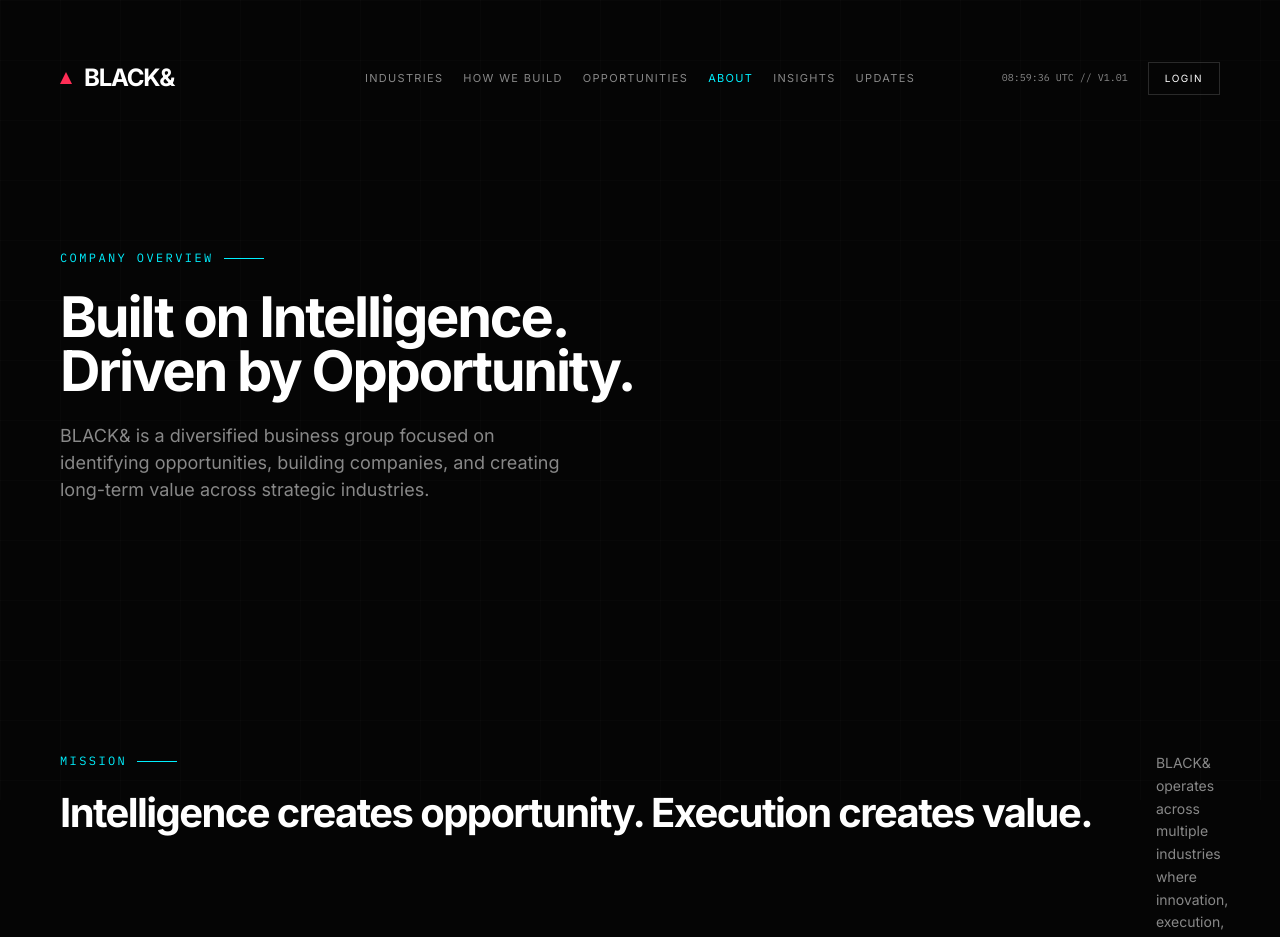
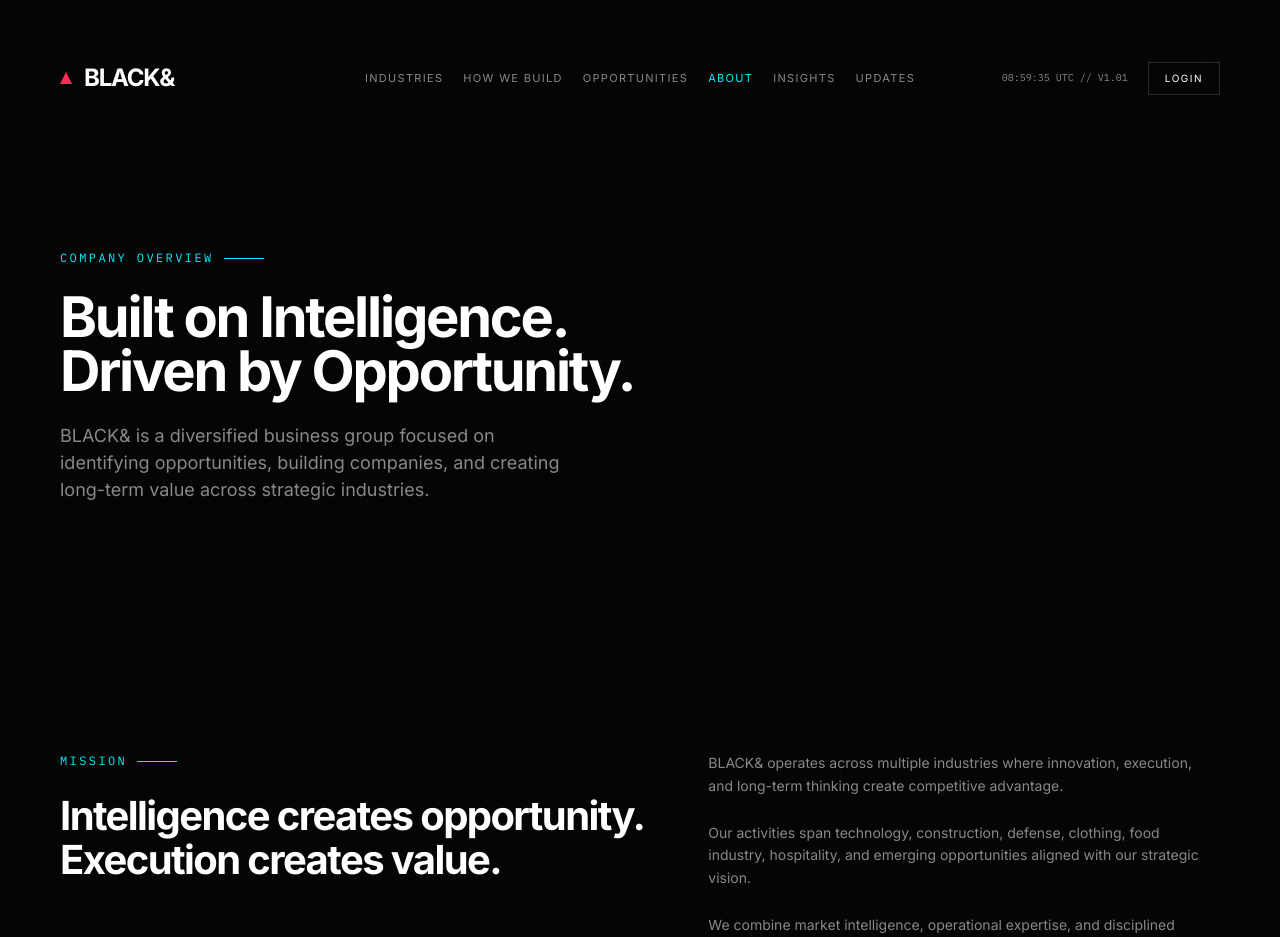
Before and after one commit to blackandb/aeth, a Next.js app: page /about in a window 1280 px wide. Shown: the top 937 px of the page. Built offline with nearby package versions, Linux system fonts and the light colour scheme.

Commit message:
Update page.tsx

```diff
--- a/src/app/about/page.tsx
+++ b/src/app/about/page.tsx
@@ -27,12 +27,14 @@
         </p>
       </section>
 
-      <section className="py-24">
-        <div className="flex flex-col gap-16 lg:flex-row">
-          <div className="max-w-[400px] shrink-0">
+         <section className="py-24">
+        <div className="flex flex-col gap-16 lg:flex-row lg:items-start">
+          <div className="max-w-[480px] shrink-0">
             <div className="eyebrow">Mission</div>
-            <h2 className="text-[40px] font-bold leading-[0.95] tracking-[-0.04em] max-md:text-[28px]">
-              Intelligence creates opportunity. Execution creates value.
+            <h2 className="text-[40px] font-bold leading-[1.1] tracking-[-0.04em] max-md:text-[28px]">
+              Intelligence creates opportunity.
+              <br />
+              Execution creates value.
             </h2>
           </div>
           <div className="max-w-[500px] space-y-6 text-sm leading-relaxed text-secondary">
```
